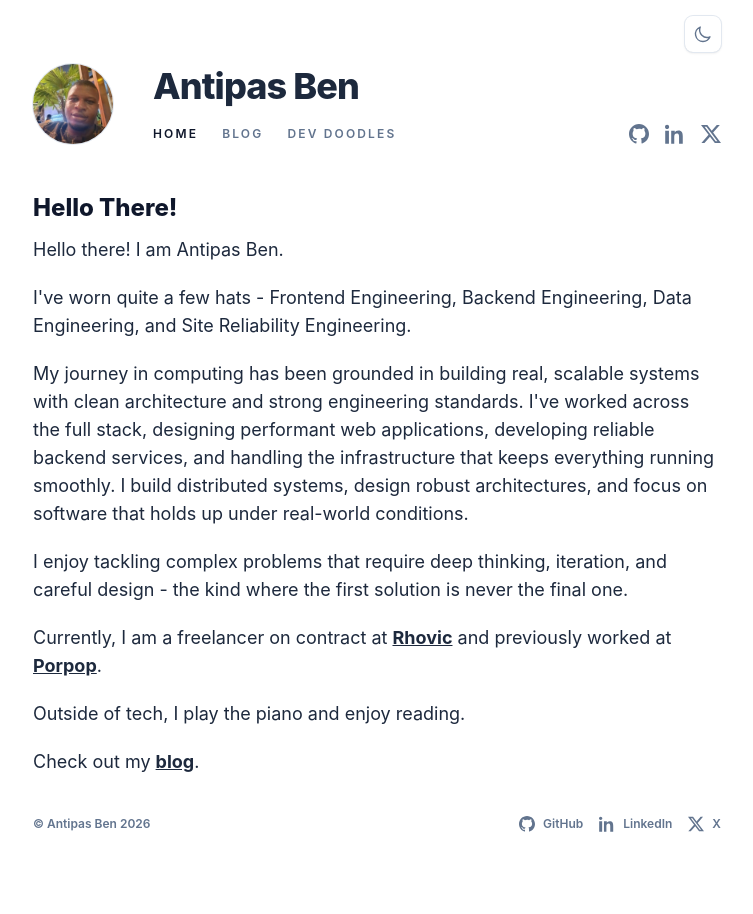
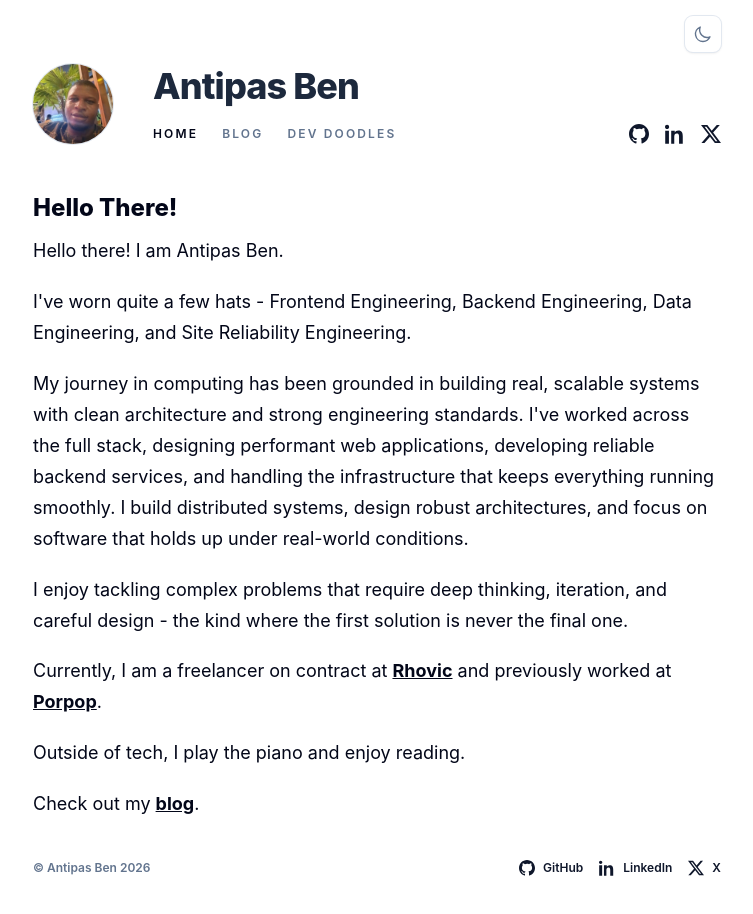
Before and after one commit to AntipasBen23/my-portfolio, a Next.js app: page / in a window 1280 px wide. Shown: the top 914 px of the page, without its empty margins (263-1016 px from the left). Before the commit the page ends 876 px from the top, so only its background shows below. Built offline with nearby package versions, Linux system fonts and the light colour scheme.

Commit message:
Refine light and dark mode colors

```diff
--- a/src/app/globals.css
+++ b/src/app/globals.css
@@ -4,8 +4,21 @@
 
 :root {
   --background: #ffffff;
-  --foreground: #18181b;
+  --foreground: #0f172a;
+  --heading: #0f172a;
+  --muted: #64748b;
+  --border: #e5e7eb;
+  --surface: #f8fafc;
   --font-sans: "Inter", "Segoe UI", sans-serif;
+}
+
+.dark {
+  --background: #18181b;
+  --foreground: #f4f4f5;
+  --heading: #f4f4f5;
+  --muted: #a1a1aa;
+  --border: #3f3f46;
+  --surface: #27272a;
 }
 
 html {
@@ -43,17 +56,8 @@ a {
   position: relative;
   margin-bottom: 1.25rem;
   padding-top: 0.5rem;
-  color: rgb(15 23 42);
+  color: var(--heading);
   font-weight: 700;
-}
-
-.dark .content h1,
-.dark .content h2,
-.dark .content h3,
-.dark .content h4,
-.dark .content h5,
-.dark .content h6 {
-  color: rgb(244 244 245);
 }
 
 .content h1 {
@@ -74,16 +78,11 @@ a {
 .content blockquote {
   margin: 1.75rem 0 1.25rem;
   border-radius: 0.5rem;
-  border: 1px solid rgb(226 232 240);
+  border: 1px solid var(--border);
   padding: 1.5rem 2rem;
-  color: rgb(71 85 105);
+  color: var(--muted);
   font-size: 1.25rem;
   line-height: 1.75rem;
-}
-
-.dark .content blockquote {
-  border-color: rgb(63 63 70);
-  color: rgb(161 161 170);
 }
 
 .content ol,
@@ -104,29 +103,19 @@ a {
 
 .content code {
   border-radius: 0.5rem;
-  border: 1px solid rgb(226 232 240);
-  background: rgb(248 250 252);
+  border: 1px solid var(--border);
+  background: var(--surface);
   padding: 0.25rem 0.5rem;
   font-size: 0.95em;
-}
-
-.dark .content code {
-  border-color: rgb(63 63 70);
-  background: rgb(39 39 42);
 }
 
 .content pre {
   margin-bottom: 1.25rem;
   overflow-x: auto;
   border-radius: 0.75rem;
-  border: 1px solid rgb(226 232 240);
-  background: rgb(248 250 252);
+  border: 1px solid var(--border);
+  background: var(--surface);
   padding: 1rem 1.25rem;
-}
-
-.dark .content pre {
-  border-color: rgb(63 63 70);
-  background: rgb(24 24 27);
 }
 
 .content pre code {
--- a/src/app/page.tsx
+++ b/src/app/page.tsx
@@ -6,12 +6,12 @@ export default function HomePage() {
   return (
     <article className="flex flex-col gap-3">
       <header>
-        <h2 className="text-2xl font-extrabold text-slate-900 dark:text-emerald-500">
+        <h2 className="text-2xl font-extrabold text-slate-950 dark:text-emerald-500">
           {siteConfig.introTitle}
         </h2>
       </header>
 
-      <section className="content text-lg text-slate-800 dark:text-zinc-200">
+      <section className="content text-lg leading-[1.72] text-slate-950 dark:text-zinc-100">
         <p>{siteConfig.intro[0]}</p>
         <p>{siteConfig.intro[1]}</p>
         <p>{siteConfig.intro[2]}</p>
--- a/src/components/site-shell.tsx
+++ b/src/components/site-shell.tsx
@@ -43,7 +43,7 @@ function SocialLinks({ compact = false }: { compact?: boolean }) {
           <li key={link.label}>
             <a
               aria-label={link.label}
-              className="text-slate-500 transition hover:text-slate-700 dark:text-zinc-400 dark:hover:text-zinc-100"
+              className="text-slate-900 transition hover:text-slate-700 dark:text-zinc-100 dark:hover:text-zinc-300"
               href={link.href}
               rel="noreferrer"
               target="_blank"
@@ -123,7 +123,7 @@ export function SiteShell({ children }: { children: ReactNode }) {
                       <li
                         className={`whitespace-nowrap transition ${
                           active
-                            ? "text-slate-900 dark:text-zinc-100"
+                            ? "text-slate-950 dark:text-zinc-100"
                             : "hover:text-slate-700 dark:hover:text-zinc-200"
                         }`}
                         key={item.href}
--- a/src/components/theme-toggle.tsx
+++ b/src/components/theme-toggle.tsx
@@ -56,7 +56,7 @@ export function ThemeToggle() {
   return (
     <button
       aria-label="Toggle dark mode"
-      className="rounded-lg p-2 text-slate-500 shadow-sm ring-1 ring-slate-200 transition hover:bg-slate-100 hover:text-slate-700 hover:shadow-md dark:text-zinc-400 dark:ring-zinc-700 dark:hover:bg-zinc-800 dark:hover:text-zinc-100"
+      className="rounded-lg bg-white p-2 text-slate-500 shadow-sm ring-1 ring-slate-200 transition hover:bg-slate-50 hover:text-slate-700 hover:shadow-md dark:bg-transparent dark:text-zinc-400 dark:ring-transparent dark:hover:bg-zinc-800 dark:hover:text-zinc-100"
       onClick={() => {
         setTheme(nextTheme);
         document.documentElement.classList.toggle("dark", nextTheme === "dark");
```
